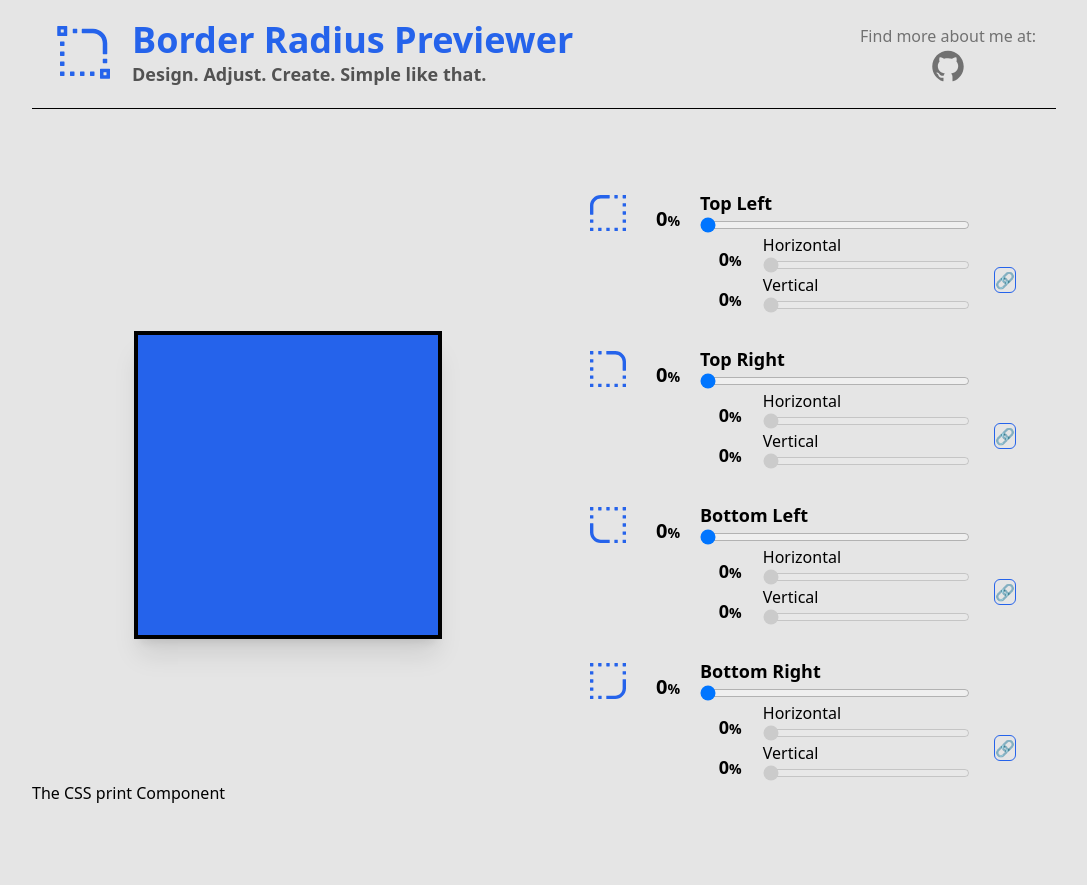
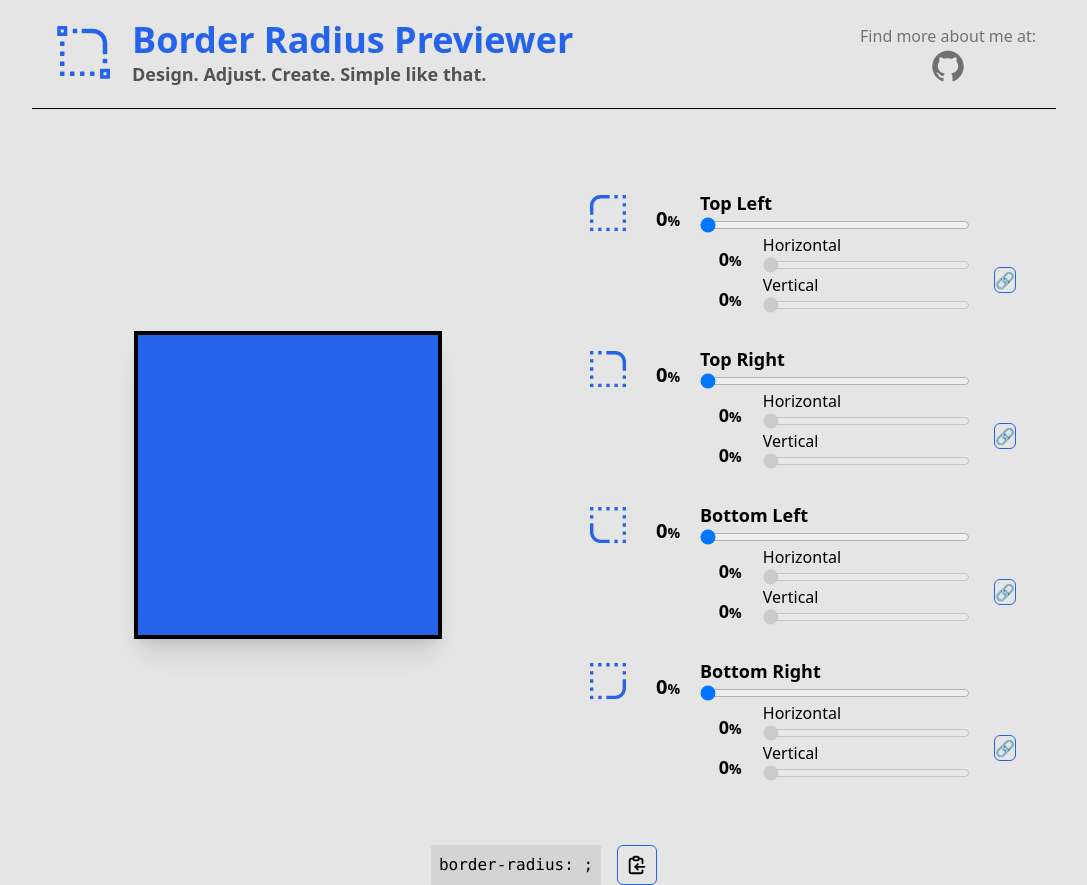
Before and after one commit to mateuscgodoy/border-radius-previewer, a Next.js app: page / in a window 1280 px wide. Shown: the whole page, without its empty margins (96-1183 px from the left). Before the commit the page ends 805 px from the top, so only its background shows below. Built offline with nearby package versions, Linux system fonts and the light colour scheme.

Commit message:
Add first draft of CSS Component

```diff
--- /dev/null
+++ b/components/CSSStyle.tsx
@@ -0,0 +1,25 @@
+import { useStyleStore } from "./ContentContainer";
+import { useCopyToClipboard } from "usehooks-ts";
+import {HiOutlineClipboardCopy} from 'react-icons/hi';
+
+export default function CSSStyle() {
+  const {styleString} = useStyleStore();
+  const [value, copy] = useCopyToClipboard();
+
+  const codeString = `border-radius: ${styleString};`;
+
+  return(
+    <div className="flex gap-x-4 justify-center">
+      <code
+        className="p-2 bg-neutral-300 rounded-sm shadow-sm"
+      >{codeString}</code>
+      <button
+        onClick={() => copy(codeString.replaceAll("\n", ""))}
+        className="border border-blue-600 p-2 rounded-md
+        transition duration-500 hover:scale-110 hover:bg-blue-600 hover:text-white"
+      >
+        <HiOutlineClipboardCopy size={22}/>
+      </button>
+    </div>
+  );
+}
--- a/components/ContentContainer.tsx
+++ b/components/ContentContainer.tsx
@@ -6,6 +6,7 @@ import Rectangle from "./Rectangle";
 import { DimensionType } from "@/types";
 import { dimensions } from "@/utils/dimensions";
 import { create } from "zustand";
+import CSSStyle from "./CSSStyle";
 
 type DimensionContextType = {
   dimensionsArray: DimensionType[],
@@ -37,7 +38,9 @@ export default function ContentContainer() {
           <BorderForm />
         </DimensionsContext.Provider>
       </section>
-      <div>The CSS print Component</div>
+      <section className="mt-16">
+        <CSSStyle />
+      </section>
     </section>
   );
 }
--- a/package.json
+++ b/package.json
@@ -22,6 +22,7 @@
     "react-icons": "^4.10.1",
     "tailwindcss": "3.3.3",
     "typescript": "5.1.6",
+    "usehooks-ts": "^2.9.1",
     "zustand": "^4.4.0"
   }
 }
```
Also changed, not shown: 2 other files (tests, documents, lock files or other folders).
